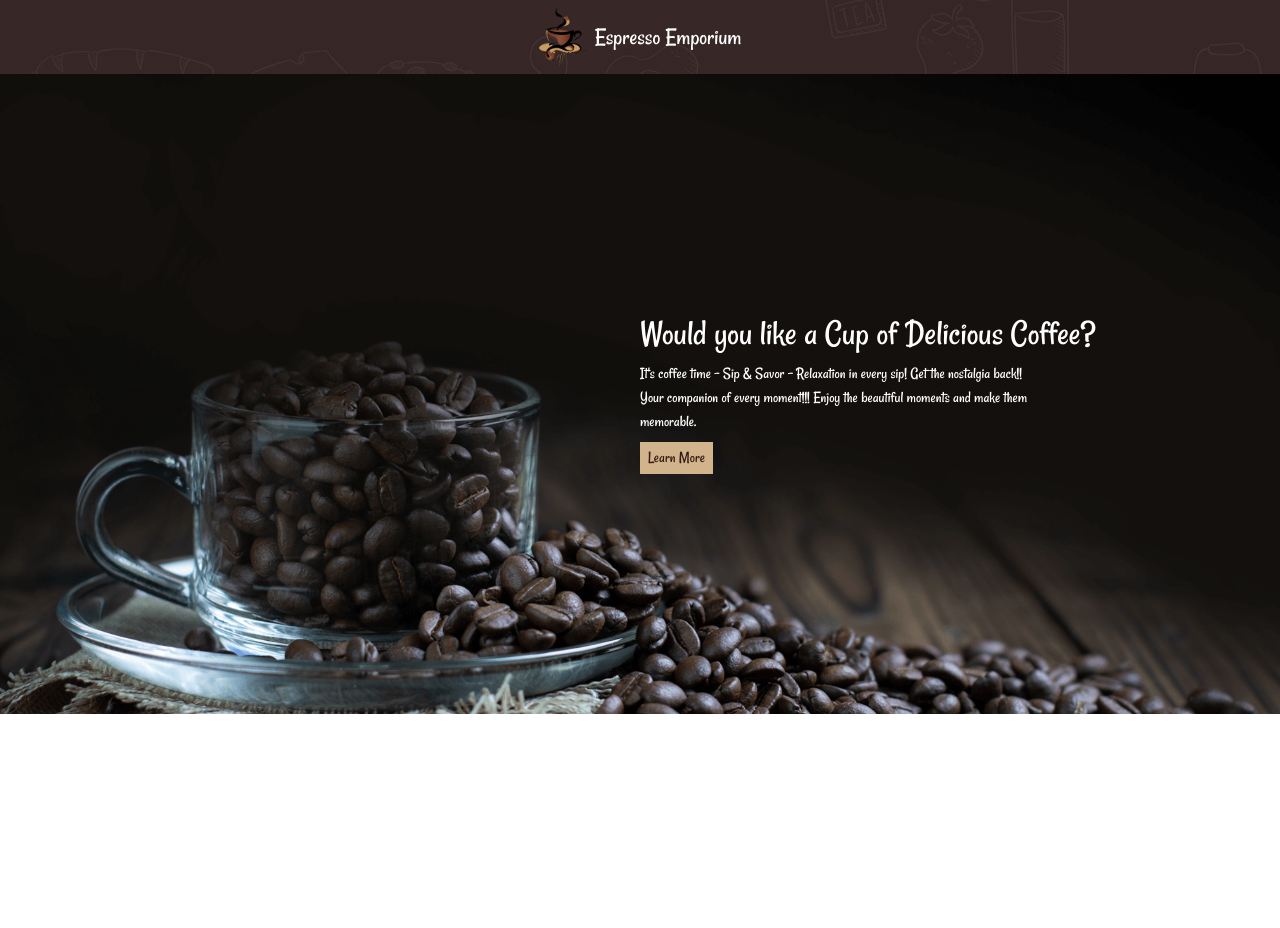
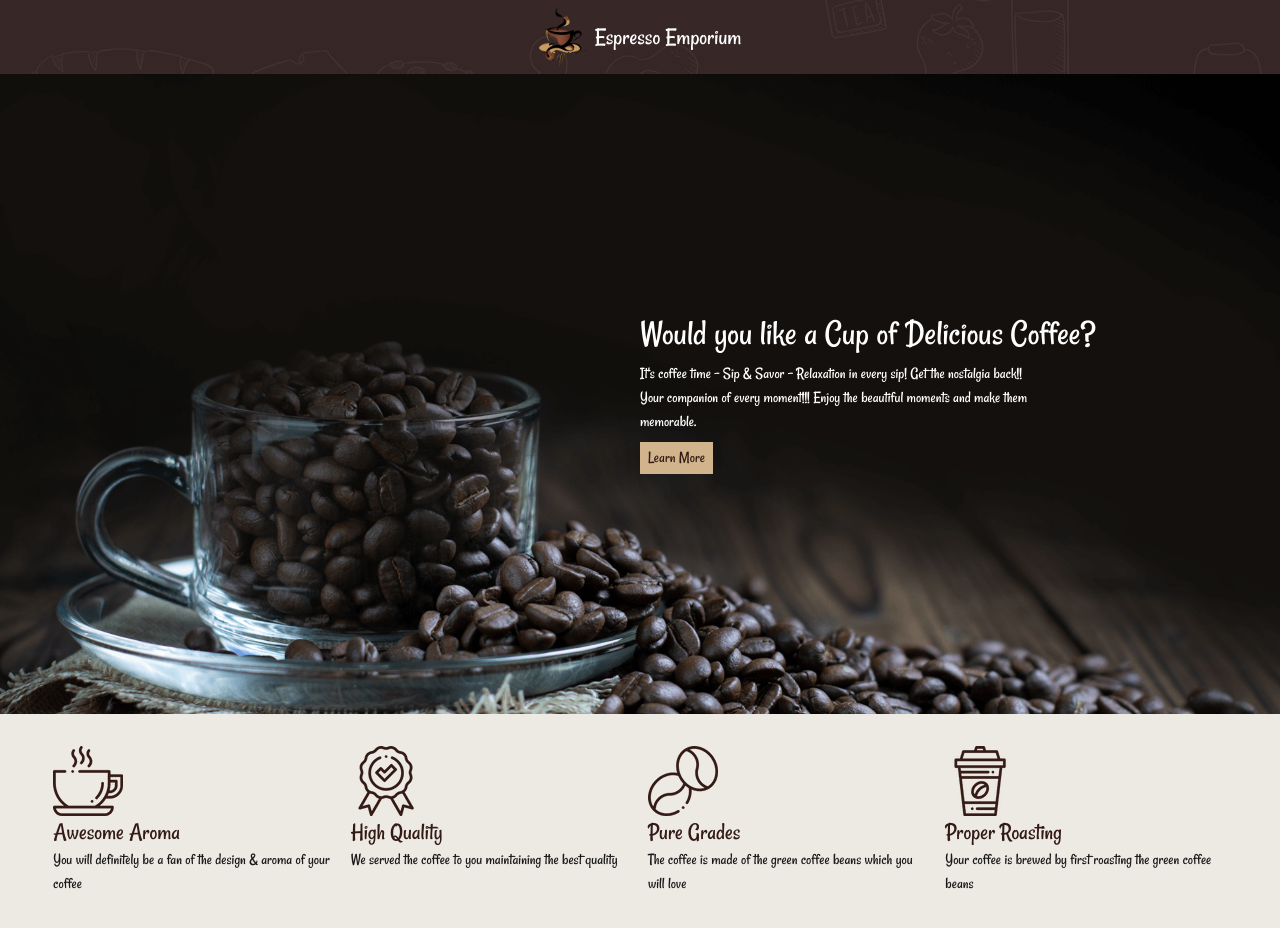
Before and after one commit to hamadismail/espresso-emporium, a React (Vite) app in the folder frontend/: page / in a window 1280 px wide. Before the commit the page ends 800 px from the top, so only its background shows below. Built offline with nearby package versions, Linux system fonts and the light colour scheme.

Commit message:
implement features section

```diff
--- a/frontend/src/components/Features.jsx
+++ b/frontend/src/components/Features.jsx
@@ -1,7 +1,44 @@
 import React from "react";
+import icon1 from "../assets/images/icons/1.png";
+import icon2 from "../assets/images/icons/2.png";
+import icon3 from "../assets/images/icons/3.png";
+import icon4 from "../assets/images/icons/4.png";
 
 const Features = () => {
-  return <div>Features</div>;
+  return (
+    <div className="bg-[#ECEAE3] py-8">
+      <div className="w-11/12 mx-auto grid md:grid-cols-2 lg:grid-cols-4 gap-4">
+        <div>
+          <img src={icon1} />
+          <h2 className="text-[#331A15] text-2xl">Awesome Aroma</h2>
+          <p className="text-[#1B1A1A]">
+            You will definitely be a fan of the design & aroma of your coffee
+          </p>
+        </div>
+        <div>
+          <img src={icon2} />
+          <h2 className="text-[#331A15] text-2xl">High Quality</h2>
+          <p className="text-[#1B1A1A]">
+            We served the coffee to you maintaining the best quality
+          </p>
+        </div>
+        <div>
+          <img src={icon3} />
+          <h2 className="text-[#331A15] text-2xl">Pure Grades</h2>
+          <p className="text-[#1B1A1A]">
+            The coffee is made of the green coffee beans which you will love
+          </p>
+        </div>
+        <div>
+          <img src={icon4} />
+          <h2 className="text-[#331A15] text-2xl">Proper Roasting</h2>
+          <p className="text-[#1B1A1A]">
+            Your coffee is brewed by first roasting the green coffee beans
+          </p>
+        </div>
+      </div>
+    </div>
+  );
 };
 
 export default Features;
--- a/frontend/src/pages/Home.jsx
+++ b/frontend/src/pages/Home.jsx
@@ -1,10 +1,12 @@
 import React from "react";
 import Banner from "../components/Banner";
+import Features from "../components/Features";
 
 const Home = () => {
   return (
     <div>
       <Banner />
+      <Features />
     </div>
   );
 };
```
